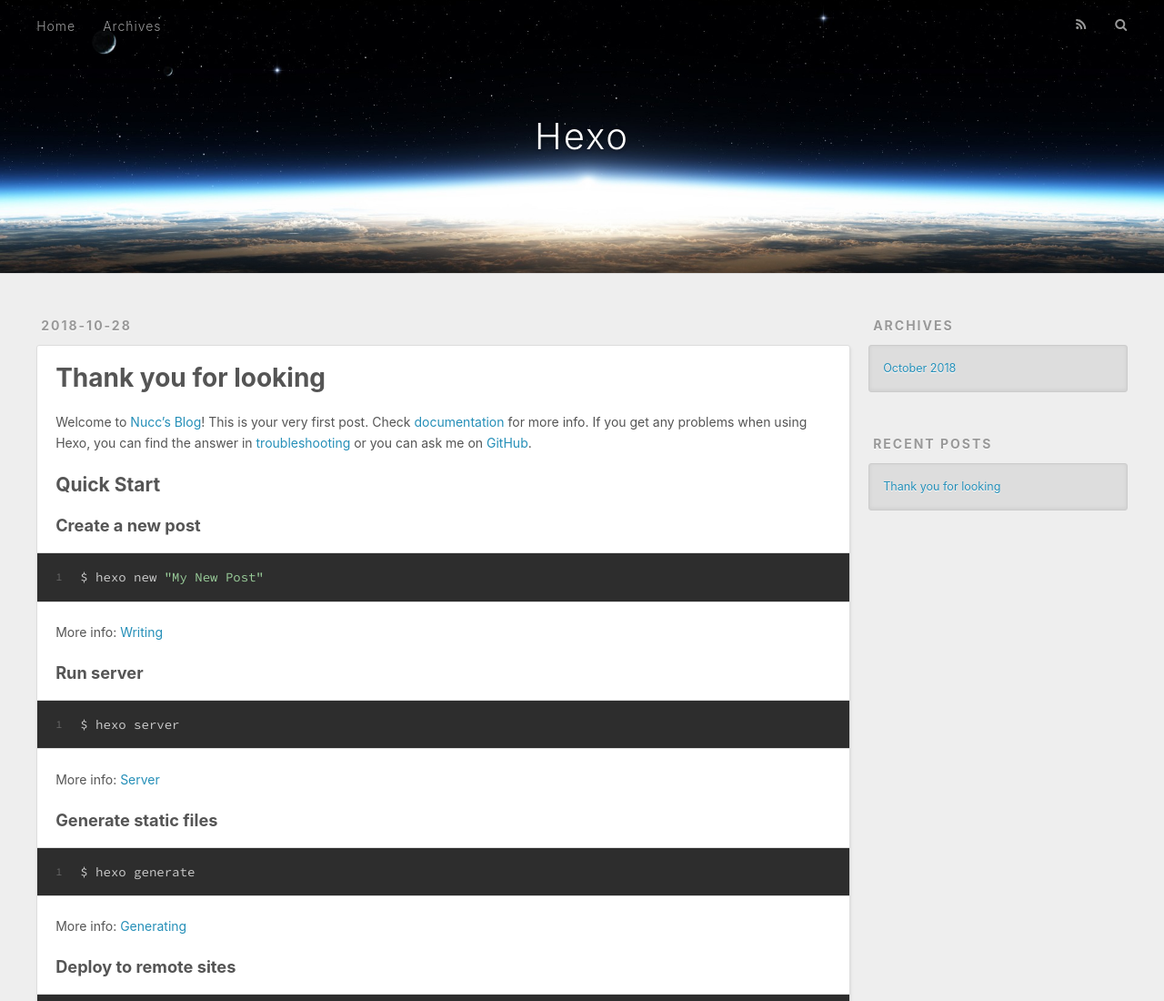
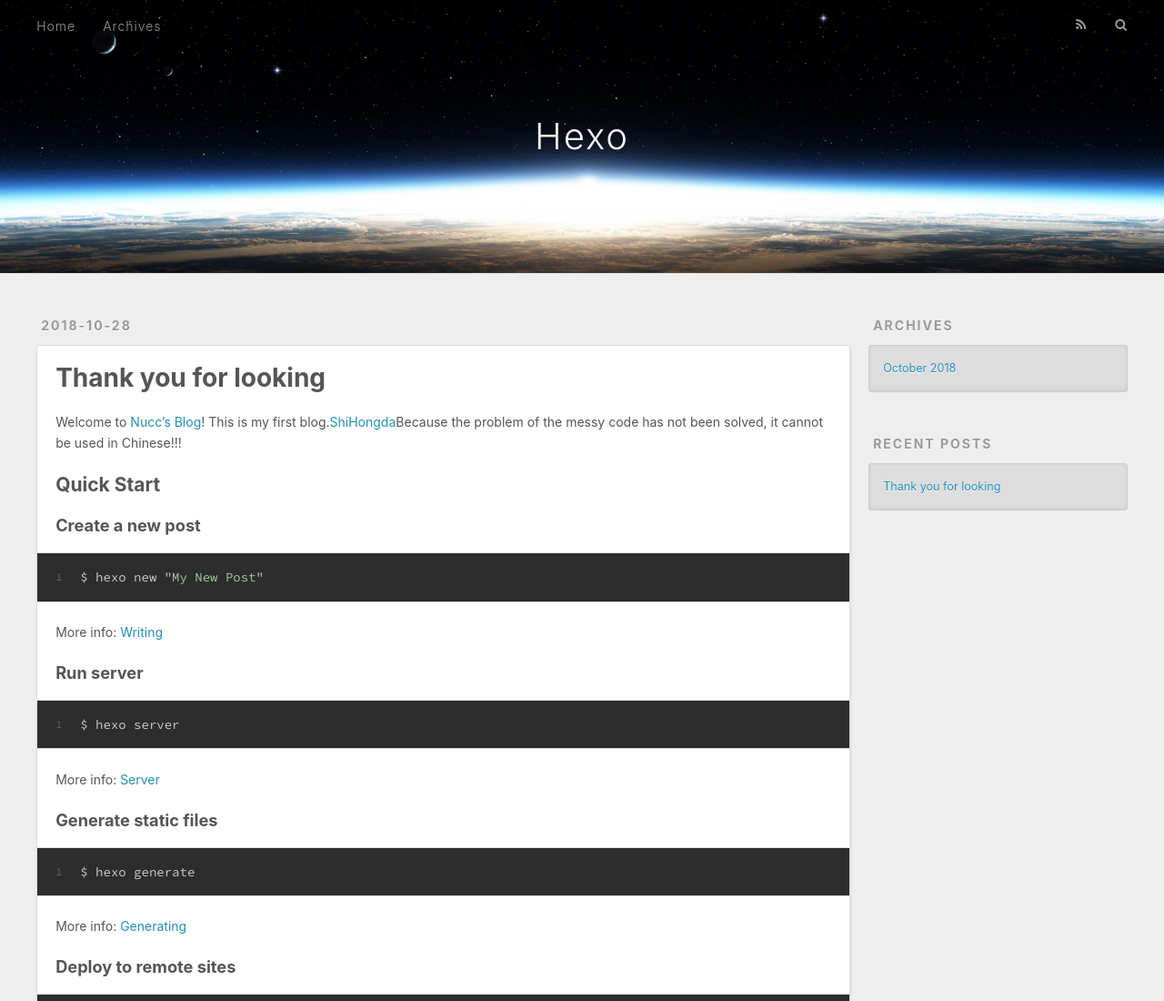
Before and after one commit to th9876user/th9876user.github.io, a plain HTML site: page index.html in a window 1280 px wide. Shown: the top 1100 px of the page at 91% size. Drawn offline with nearby package versions, Linux system fonts and the light colour scheme.

Commit message:
Site updated: 2018-10-28 17:40:18

```diff
--- a/index.html
+++ b/index.html
@@ -84,7 +84,7 @@
 
     <div class="article-entry" itemprop="articleBody">
 
-        <p>Welcome to <a href="https://www.baidu.com/" target="_blank" rel="noopener">Nucc’s Blog</a>! This is your very first post. Check <a href="https://hexo.io/docs/" target="_blank" rel="noopener">documentation</a> for more info. If you get any problems when using Hexo, you can find the answer in <a href="https://hexo.io/docs/troubleshooting.html" target="_blank" rel="noopener">troubleshooting</a> or you can ask me on <a href="https://github.com/hexojs/hexo/issues" target="_blank" rel="noopener">GitHub</a>.</p>
+        <p>Welcome to <a href="https://www.baidu.com/" target="_blank" rel="noopener">Nucc’s Blog</a>! This is my first blog.<a href="https://user.qzone.qq.com/945806163" target="_blank" rel="noopener">ShiHongda</a>Because the problem of the messy code has not been solved, it cannot be used in Chinese!!! </p>
 <h2 id="Quick-Start"><a href="#Quick-Start" class="headerlink" title="Quick Start"></a>Quick Start</h2><h3 id="Create-a-new-post"><a href="#Create-a-new-post" class="headerlink" title="Create a new post"></a>Create a new post</h3><figure class="highlight bash"><table><tr><td class="gutter"><pre><span class="line">1</span><br></pre></td><td class="code"><pre><span class="line">$ hexo new <span class="string">"My New Post"</span></span><br></pre></td></tr></table></figure>
 <p>More info: <a href="https://hexo.io/docs/writing.html" target="_blank" rel="noopener">Writing</a></p>
 <h3 id="Run-server"><a href="#Run-server" class="headerlink" title="Run server"></a>Run server</h3><figure class="highlight bash"><table><tr><td class="gutter"><pre><span class="line">1</span><br></pre></td><td class="code"><pre><span class="line">$ hexo server</span><br></pre></td></tr></table></figure>
```
Also changed, not shown: 2018/10/28/hello-world/index.html (+5 -5 lines).
